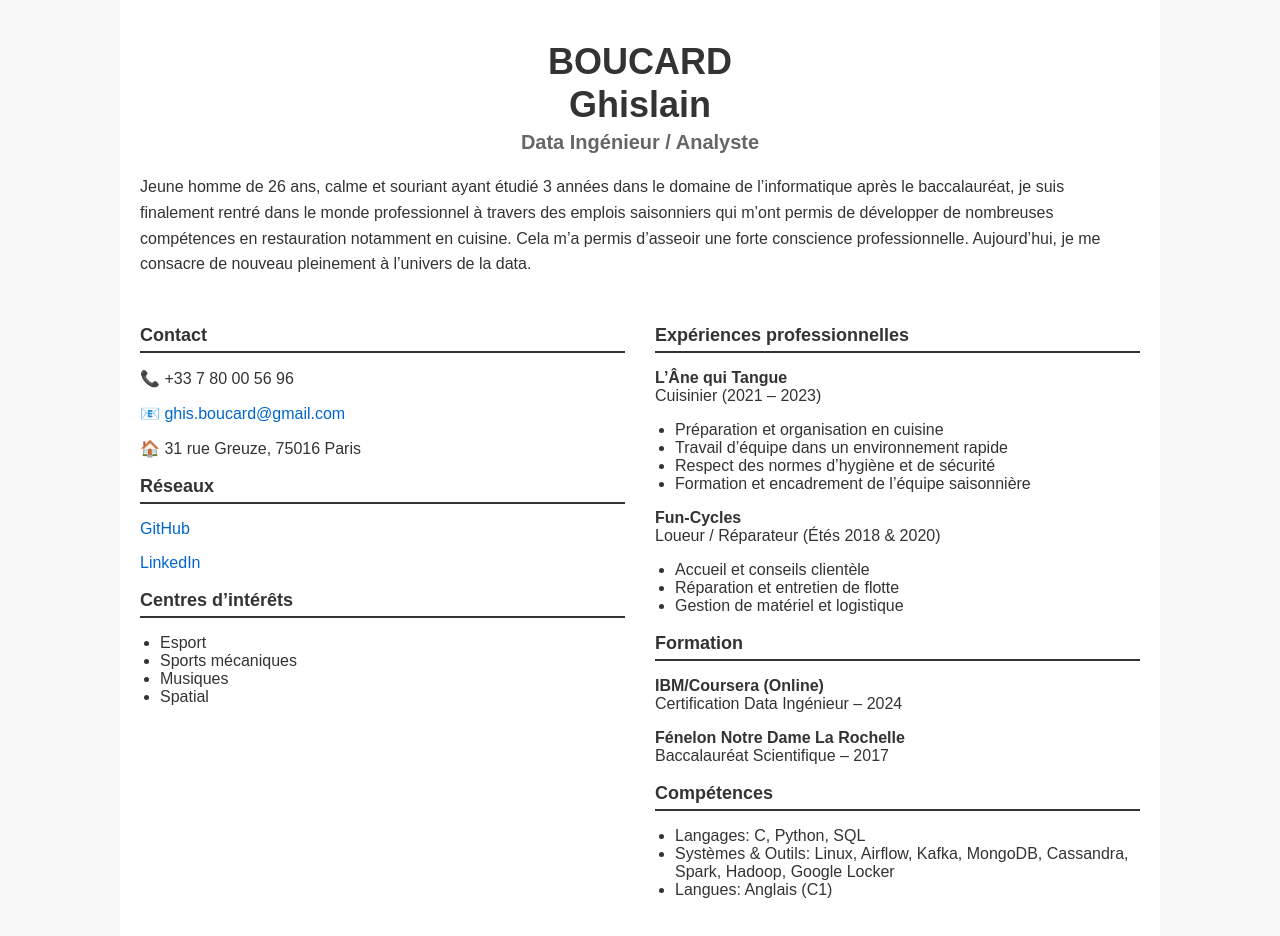
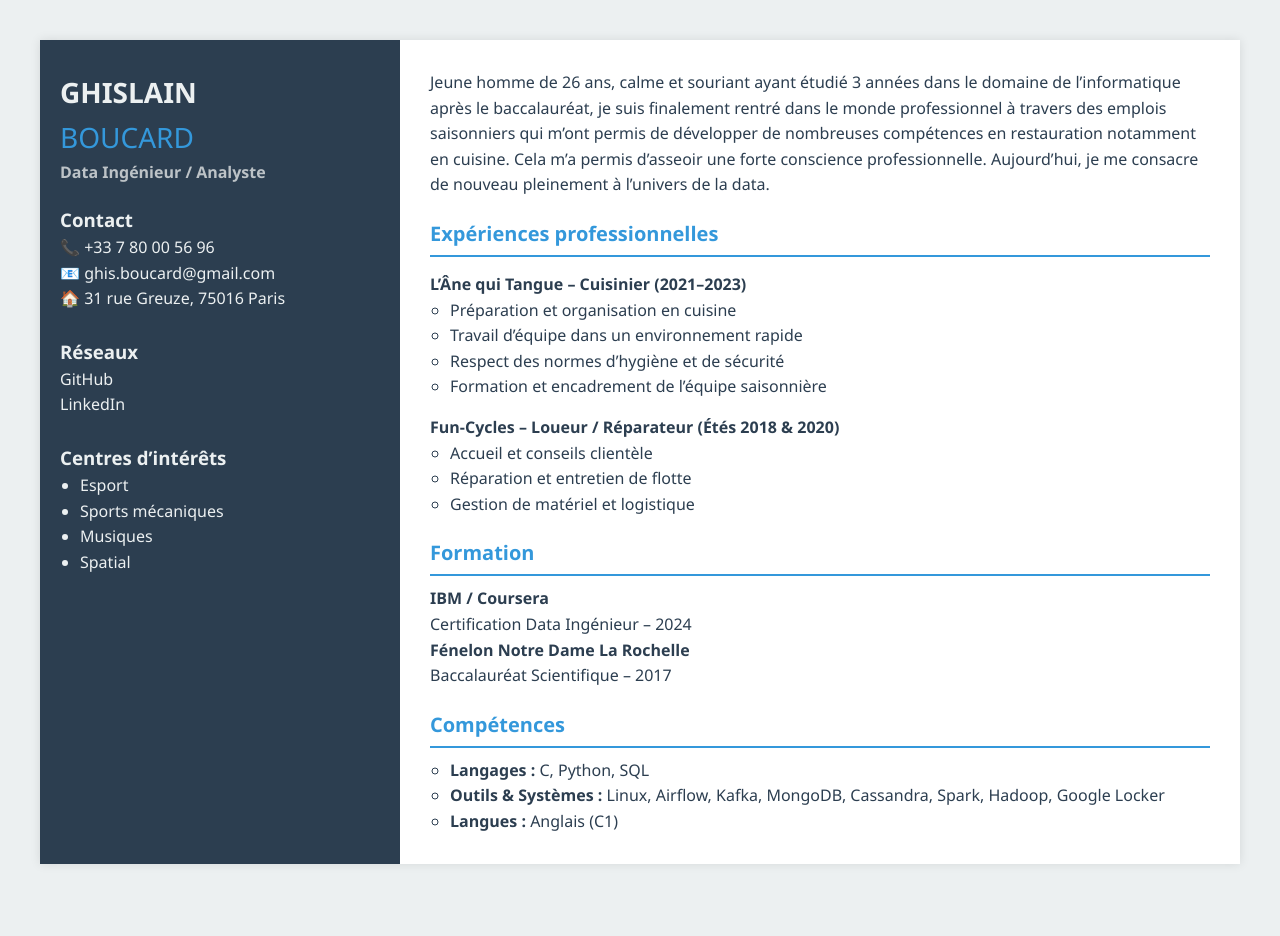
Before and after one commit to LKSHN/LKSHN, a plain HTML site: page index.html in a window 1280 px wide. After the commit the page ends 904 px from the top, so only its background shows below. Drawn offline with Linux system fonts and the light colour scheme.

Commit message:
Update index.html and style.css

```diff
--- a/index.html
+++ b/index.html
@@ -1,18 +1,44 @@
 <!DOCTYPE html>
 <html lang="fr">
 <head>
-  <meta charset="UTF-8">
-  <meta name="viewport" content="width=device-width, initial-scale=1">
-  <title>Boucard Ghislain - Profil Personnel</title>
-  <link rel="stylesheet" href="style.css">
+  <meta charset="UTF-8" />
+  <meta name="viewport" content="width=device-width, initial-scale=1.0"/>
+  <title>Boucard Ghislain - CV</title>
+  <link rel="stylesheet" href="style.css" />
 </head>
 <body>
-  <div class="container">
-    <header>
-      <h1>BOUCARD<br>Ghislain</h1>
+  <div class="resume-container">
+    <aside class="sidebar">
+      <div class="profile">
+        <h1>Ghislain<br><span>Boucard</span></h1>
         <h2>Data Ingénieur / Analyste</h2>
-    </header>
+      </div>
 
+      <section>
+        <h3>Contact</h3>
+        <p>📞 +33 7 80 00 56 96</p>
+        <p>📧 <a href="mailto:ghis.boucard@gmail.com">ghis.boucard@gmail.com</a></p>
+        <p>🏠 31 rue Greuze, 75016 Paris</p>
+      </section>
+
+      <section>
+        <h3>Réseaux</h3>
+        <p><a href="https://github.com/LKSHN" target="_blank">GitHub</a></p>
+        <p><a href="https://linkedin.com/in/ghislain-boucard-767110193/" target="_blank">LinkedIn</a></p>
+      </section>
+
+      <section>
+        <h3>Centres d’intérêts</h3>
+        <ul>
+          <li>Esport</li>
+          <li>Sports mécaniques</li>
+          <li>Musiques</li>
+          <li>Spatial</li>
+        </ul>
+      </section>
+    </aside>
+
+    <main class="main-content">
       <section class="intro">
         <p>
           Jeune homme de 26 ans, calme et souriant ayant étudié 3 années dans le domaine de l’informatique après le baccalauréat,
@@ -22,55 +48,43 @@
         </p>
       </section>
 
-    <section class="columns">
-      <div class="column">
-        <h3>Contact</h3>
-        <p>📞 +33 7 80 00 56 96</p>
-        <p>📧 <a href="mailto:ghis.boucard@gmail.com">ghis.boucard@gmail.com</a></p>
-        <p>🏠 31 rue Greuze, 75016 Paris</p>
-
-        <h3>Réseaux</h3>
-        <p><a href="https://github.com/LKSHN" target="_blank">GitHub</a></p>
-        <p><a href="https://www.linkedin.com/in/ghislain-boucard-767110193/" target="_blank">LinkedIn</a></p>
-
-        <h3>Centres d’intérêts</h3>
-        <ul>
-          <li>Esport</li>
-          <li>Sports mécaniques</li>
-          <li>Musiques</li>
-          <li>Spatial</li>
-        </ul>
-      </div>
-
-      <div class="column">
+      <section>
         <h3>Expériences professionnelles</h3>
-        <p><strong>L’Âne qui Tangue</strong><br>Cuisinier (2021 – 2023)</p>
+        <article>
+          <h4>L’Âne qui Tangue – Cuisinier (2021–2023)</h4>
           <ul>
             <li>Préparation et organisation en cuisine</li>
             <li>Travail d’équipe dans un environnement rapide</li>
             <li>Respect des normes d’hygiène et de sécurité</li>
             <li>Formation et encadrement de l’équipe saisonnière</li>
           </ul>
+        </article>
 
-        <p><strong>Fun-Cycles</strong><br>Loueur / Réparateur (Étés 2018 & 2020)</p>
+        <article>
+          <h4>Fun-Cycles – Loueur / Réparateur (Étés 2018 & 2020)</h4>
           <ul>
             <li>Accueil et conseils clientèle</li>
             <li>Réparation et entretien de flotte</li>
             <li>Gestion de matériel et logistique</li>
           </ul>
+        </article>
+      </section>
 
+      <section>
         <h3>Formation</h3>
-        <p><strong>IBM/Coursera (Online)</strong><br>Certification Data Ingénieur – 2024</p>
+        <p><strong>IBM / Coursera</strong><br>Certification Data Ingénieur – 2024</p>
         <p><strong>Fénelon Notre Dame La Rochelle</strong><br>Baccalauréat Scientifique – 2017</p>
+      </section>
 
+      <section>
         <h3>Compétences</h3>
         <ul>
-          <li>Langages: C, Python, SQL</li>
-          <li>Systèmes & Outils: Linux, Airflow, Kafka, MongoDB, Cassandra, Spark, Hadoop, Google Locker</li>
-          <li>Langues: Anglais (C1)</li>
+          <li><strong>Langages :</strong> C, Python, SQL</li>
+          <li><strong>Outils & Systèmes :</strong> Linux, Airflow, Kafka, MongoDB, Cassandra, Spark, Hadoop, Google Locker</li>
+          <li><strong>Langues :</strong> Anglais (C1)</li>
         </ul>
-      </div>
       </section>
+    </main>
   </div>
 </body>
 </html>
--- a/style.css
+++ b/style.css
@@ -1,67 +1,83 @@
-body {
-  font-family: Arial, sans-serif;
+* {
+  box-sizing: border-box;
   margin: 0;
-  background: #f8f8f8;
-  color: #333;
+  padding: 0;
 }
 
-.container {
-  max-width: 1000px;
-  margin: auto;
-  padding: 40px 20px;
-  background: white;
+body {
+  font-family: 'Segoe UI', sans-serif;
+  background: #ecf0f1;
+  color: #2c3e50;
+  line-height: 1.6;
 }
 
-header {
-  text-align: center;
+.resume-container {
+  display: flex;
+  max-width: 1200px;
+  margin: 40px auto;
+  background: white;
+  box-shadow: 0 0 10px rgba(0,0,0,0.1);
+}
+
+.sidebar {
+  background: #2c3e50;
+  color: #ecf0f1;
+  width: 30%;
+  padding: 30px 20px;
+}
+
+.sidebar h1 {
+  font-size: 28px;
+  text-transform: uppercase;
+}
+
+.sidebar h1 span {
+  font-weight: 300;
+  color: #3498db;
+}
+
+.sidebar h2 {
+  font-size: 16px;
+  color: #bdc3c7;
   margin-bottom: 20px;
 }
 
-header h1 {
-  font-size: 36px;
-  line-height: 1.2;
-  margin: 0;
+.sidebar section {
+  margin-bottom: 25px;
 }
 
-header h2 {
-  font-size: 20px;
-  color: #666;
-  margin-top: 5px;
-}
-
-.intro {
-  margin-bottom: 30px;
-  font-size: 16px;
-  line-height: 1.6;
-}
-
-.columns {
-  display: flex;
-  flex-wrap: wrap;
-  gap: 30px;
-}
-
-.column {
-  flex: 1;
-  min-width: 300px;
-}
-
-.column h3 {
-  border-bottom: 2px solid #333;
-  margin-bottom: 10px;
-  padding-bottom: 5px;
-  font-size: 18px;
-}
-
-.column ul {
-  padding-left: 20px;
-}
-
-.column a {
-  color: #0066cc;
+.sidebar a {
+  color: #ecf0f1;
   text-decoration: none;
 }
 
-.column a:hover {
-  text-decoration: underline;
+.sidebar ul {
+  list-style: disc;
+  margin-left: 20px;
 }
+
+.main-content {
+  width: 70%;
+  padding: 30px;
+  background: #fff;
+}
+
+.main-content h3 {
+  font-size: 20px;
+  color: #3498db;
+  margin-top: 20px;
+  margin-bottom: 10px;
+  border-bottom: 2px solid #3498db;
+  padding-bottom: 5px;
+}
+
+.main-content h4 {
+  font-size: 16px;
+  font-weight: bold;
+  margin-top: 15px;
+}
+
+.main-content ul {
+  margin-left: 20px;
+  list-style: circle;
+}
```
Lines whose indentation alone changed are shown as unchanged.
